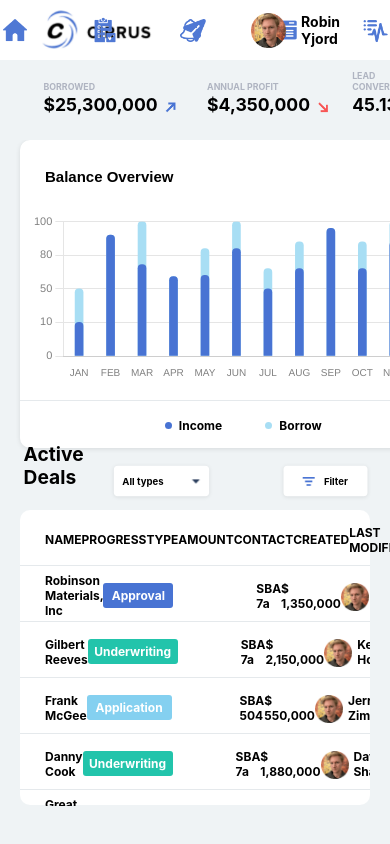
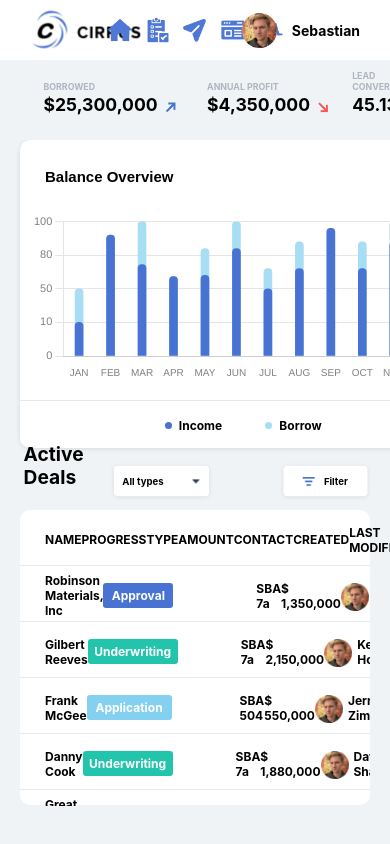
Before and after one commit to fluffyshark/dashboard, a React (Create React App) app: page / in a window 390 px wide. Shown: the top 844 px of the page. Built offline with nearby package versions, Linux system fonts and the light colour scheme.

Commit message:
Functionality - Limiting size of profile name based on screen width

```diff
--- a/src/components/navbar/Navbar.js
+++ b/src/components/navbar/Navbar.js
@@ -12,6 +12,7 @@ import icon_activity_log from "./images/icon_activity_log.png"
 function Navbar() {
 
   const [currentWidth, setCurrentWidth] = useState(window.screen.width)
+  const [profileName, setProfileName] = useState("Sebastian Robin Yjord")
 
   const handleResize = () => {
     // put your logic here
@@ -21,6 +22,43 @@ function Navbar() {
   console.log(currentWidth)
 
   window.addEventListener('resize', handleResize)
+
+
+
+
+  const limited_profile_name = () => {
+
+    let name = profileName
+
+    let fullNameArray = name.split(" ");
+
+    let letterCount = fullNameArray.reduce((accumulator, currentValue) => {
+      return accumulator + currentValue.length;
+    }, 0);
+
+    let maxLetters = () => {
+      let size = 15
+      if (currentWidth < 825) {size = 10}
+      if (currentWidth < 749) {size = 0}
+
+      return size
+    }
+
+    const nameCounts = fullNameArray.length
+
+    for (let i = 0; i < nameCounts; i++) {
+      if (letterCount > maxLetters()) {fullNameArray.pop()}
+
+      letterCount = fullNameArray.reduce((accumulator, currentValue) => {return accumulator + currentValue.length;}, 0);
+
+    }
+
+    name = fullNameArray.join(" ");
+
+    return name
+  }
+
+
 
 
 
@@ -65,7 +103,7 @@ function Navbar() {
         <div className="navbar_right">
             <div id="navbar_mail"><img src={icon_mail} alt="" /></div>
             <div id="navbar_bell"><img src={icon_bell} alt="" /></div>
-            <div id="navbar_profile"><img src={profile_user} alt="" /><p>Robin Yjord</p></div>
+            <div id="navbar_profile"><img src={profile_user} alt="" /><p>{limited_profile_name()}</p></div>
         </div>
     </div>
   )
--- a/src/components/navbar/styles/_navbar.scss
+++ b/src/components/navbar/styles/_navbar.scss
@@ -19,6 +19,7 @@
     margin-left: 35px;
     cursor: pointer;
 
+    @media screen and (max-width: 1180px) {margin-left: 25px;}
 }
 .navbar_center {
     height: 100%;
@@ -26,6 +27,8 @@
     display: flex;
     align-items: center;
     justify-content: center;
+
+    @media screen and (max-width: 700px) {justify-content: space-evenly;}
 }
 .navbar_center>p {
     width: auto;
@@ -48,6 +51,8 @@
     margin-left: 30px;
     margin-right: 30px;
     cursor: pointer;
+
+    @media screen and (max-width: 700px) {margin-left: 0px; margin-right: 0px;}
 }
 
 .navbar_right {
@@ -63,15 +68,19 @@
     display: flex; align-items: center; justify-content: center;
     margin-right: 30px;
     cursor: pointer;
+
+    @media screen and (max-width: 1030px) {display: none;}
 }
-#navbar_mail>img {width: 100%;}
+#navbar_mail>img {width: 23px;}
 
 #navbar_bell {
     width: 23px;
     height: 23px;
     display: flex; align-items: center; justify-content: center;
-    margin-right: 50px;
+    margin-right: 25px;
     cursor: pointer;
+
+    @media screen and (max-width: 1030px) {display: none;}
 }
 #navbar_bell>img {height: 100%;}
 
@@ -81,6 +90,8 @@
     display: flex; align-items: center;
     margin-right: 50px;
     cursor: pointer;
+
+    @media screen and (max-width: 1180px) {margin-right: 30px;}
 }
 
 #navbar_profile>img {height: 100%;}
--- a/src/styles/style.css
+++ b/src/styles/style.css
@@ -77,7 +77,7 @@
 }
 @media screen and (max-height: 2000px) and (min-height: 970px) {
   .home_bottom {
-    height: calc(100% - 530px);
+    height: calc(100% - 460px);
   }
 }
 
@@ -712,6 +712,11 @@
   margin-left: 35px;
   cursor: pointer;
 }
+@media screen and (max-width: 1180px) {
+  .navbar_left_logotype {
+    margin-left: 25px;
+  }
+}
 
 .navbar_center {
   height: 100%;
@@ -719,6 +724,11 @@
   display: flex;
   align-items: center;
   justify-content: center;
+}
+@media screen and (max-width: 700px) {
+  .navbar_center {
+    justify-content: space-evenly;
+  }
 }
 
 .navbar_center > p {
@@ -743,6 +753,12 @@
   margin-right: 30px;
   cursor: pointer;
 }
+@media screen and (max-width: 700px) {
+  .navbar_center > img {
+    margin-left: 0px;
+    margin-right: 0px;
+  }
+}
 
 .navbar_right {
   height: 100%;
@@ -761,9 +777,14 @@
   margin-right: 30px;
   cursor: pointer;
 }
+@media screen and (max-width: 1030px) {
+  #navbar_mail {
+    display: none;
+  }
+}
 
 #navbar_mail > img {
-  width: 100%;
+  width: 23px;
 }
 
 #navbar_bell {
@@ -772,8 +793,13 @@
   display: flex;
   align-items: center;
   justify-content: center;
-  margin-right: 50px;
+  margin-right: 25px;
   cursor: pointer;
+}
+@media screen and (max-width: 1030px) {
+  #navbar_bell {
+    display: none;
+  }
 }
 
 #navbar_bell > img {
@@ -787,6 +813,11 @@
   align-items: center;
   margin-right: 50px;
   cursor: pointer;
+}
+@media screen and (max-width: 1180px) {
+  #navbar_profile {
+    margin-right: 30px;
+  }
 }
 
 #navbar_profile > img {
--- a/src/views/home/styles/_home.scss
+++ b/src/views/home/styles/_home.scss
@@ -84,7 +84,7 @@
     min-height: 380px;
 
     @media screen and (max-height: 2000px) and (min-height: 970px) {
-        height: calc(100% - 530px);
+        height: calc(100% - 460px);
     }
 
 
```
Also changed, not shown: 1 other file (tests, documents, lock files or other folders).
